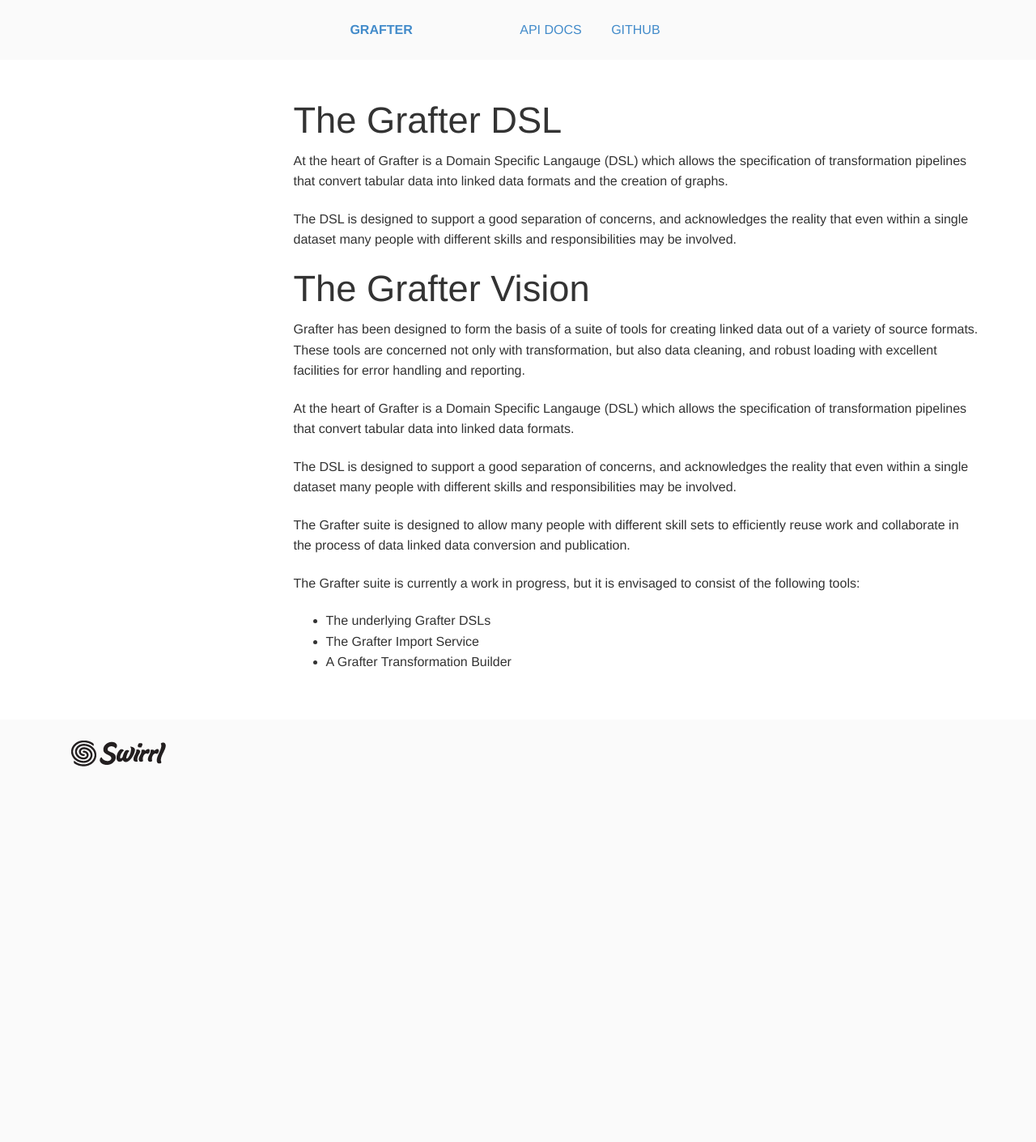
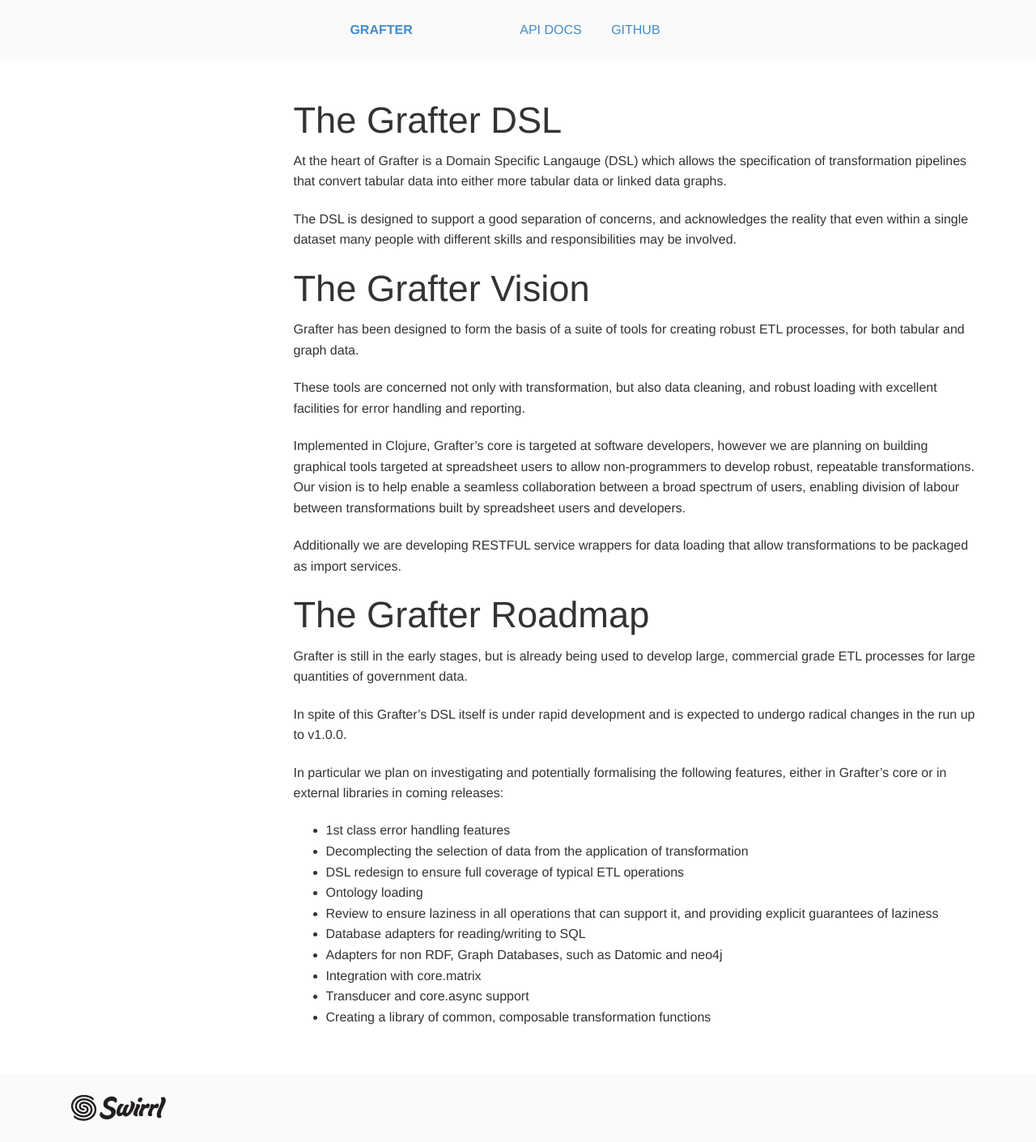
Before and after one commit to Swirrl/grafter-docs, a Jekyll site: the page built from _about/index.md, in a window 1280 px wide. Shown: the whole page at 81% size. Built offline with Jekyll 4.4.1, drawn with Linux system fonts in a browser that asks for light colours; before the commit the page ends 973 px from its top, so only the background shows below that.

Commit message:
Updated details on about page and included a roadmap

```diff
--- a/_about/index.md
+++ b/_about/index.md
@@ -7,7 +7,7 @@
 
 At the heart of Grafter is a Domain Specific Langauge (DSL) which
 allows the specification of transformation pipelines that convert
-tabular data into linked data formats and the creation of graphs.
+tabular data into either more tabular data or linked data graphs.
 
 The DSL is designed to support a good separation of concerns, and
 acknowledges the reality that even within a single dataset many people
@@ -16,26 +16,44 @@
 # The Grafter Vision
 
 Grafter has been designed to form the basis of a suite of tools for
-creating linked data out of a variety of source formats.  These tools
-are concerned not only with transformation, but also data cleaning,
-and robust loading with excellent facilities for error handling and
-reporting.
+creating robust ETL processes, for both tabular and graph data.
 
-At the heart of Grafter is a Domain Specific Langauge (DSL) which
-allows the specification of transformation pipelines that convert
-tabular data into linked data formats.
+These tools are concerned not only with transformation, but also data
+cleaning, and robust loading with excellent facilities for error
+handling and reporting.
 
-The DSL is designed to support a good separation of concerns, and
-acknowledges the reality that even within a single dataset many people
-with different skills and responsibilities may be involved.
+Implemented in Clojure, Grafter's core is targeted at software
+developers, however we are planning on building graphical tools
+targeted at spreadsheet users to allow non-programmers to develop
+robust, repeatable transformations.  Our vision is to help enable a
+seamless collaboration between a broad spectrum of users, enabling
+division of labour between transformations built by spreadsheet users
+and developers.
 
-The Grafter suite is designed to allow many people with different
-skill sets to efficiently reuse work and collaborate in the process of
-data linked data conversion and publication.
+Additionally we are developing RESTFUL service wrappers for data
+loading that allow transformations to be packaged as import services.
 
-The Grafter suite is currently a work in progress, but it is envisaged
-to consist of the following tools:
+# The Grafter Roadmap
 
-- The underlying Grafter DSLs
-- The Grafter Import Service
-- A Grafter Transformation Builder
+Grafter is still in the early stages, but is already being used to
+develop large, commercial grade ETL processes for large quantities of
+government data.
+
+In spite of this Grafter's DSL itself is under rapid development and
+is expected to undergo radical changes in the run up to v1.0.0.
+
+In particular we plan on investigating and potentially formalising the
+following features, either in Grafter's core or in external libraries
+in coming releases:
+
+- 1st class error handling features
+- Decomplecting the selection of data from the application of transformation
+- DSL redesign to ensure full coverage of typical ETL operations
+- Ontology loading
+- Review to ensure laziness in all operations that can support it, and
+  providing explicit guarantees of laziness
+- Database adapters for reading/writing to SQL
+- Adapters for non RDF, Graph Databases, such as Datomic and neo4j
+- Integration with core.matrix
+- Transducer and core.async support
+- Creating a library of common, composable transformation functions
```
